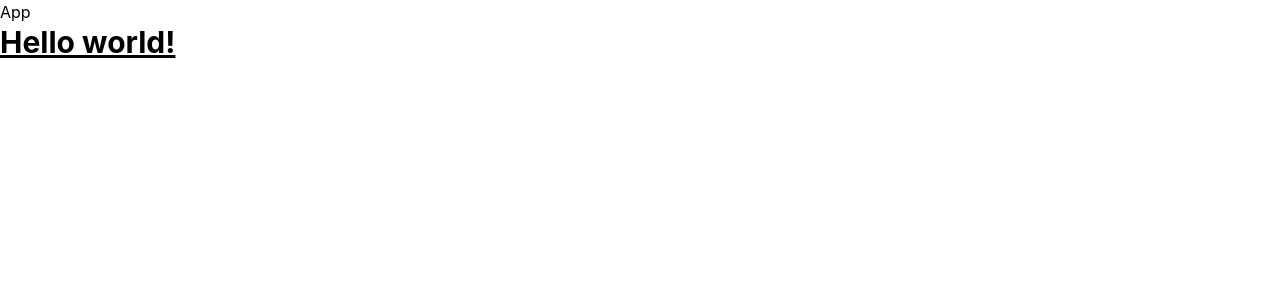
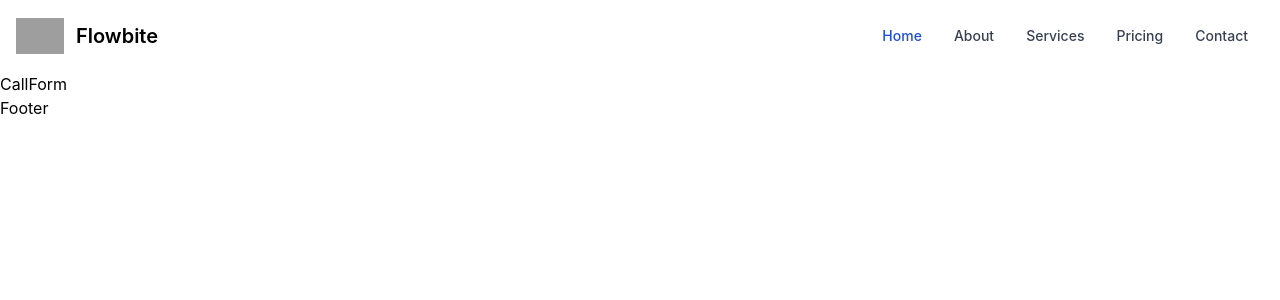
Before and after one commit to Quantumminded/front-end, a React (Create React App) app: page /CallForm in a window 1280 px wide. Shown: the top 300 px of the page. Built offline with nearby package versions, Linux system fonts and the light colour scheme; grey boxes are pictures that could not be loaded.

Commit message:
creating nav

```diff
--- a/src/App.js
+++ b/src/App.js
@@ -1,12 +1,43 @@
+import React from 'react'
+import { BrowserRouter, Routes, Route } from "react-router-dom";
+
+//Import pages
+import Nav from './Nav';
+import HeroPage from './HeroPage';
+import HomePage from './HomePage';
+import SignIn from './SignIn';
+import Footer from './Footer';
+import PostOffer from './PostOffer';
+import SelectRequest from './SelectRequest';
+import WorkerProfile from './WorkerProfile';
+import ClientProfile from './ClientProfile';
+import DocumentForm from './DocumentForm';
+import CallForm from './CallForm';
+import TransaltionForm from './TransaltionForm';
+import Category from './Category';
+
 
 function App() {
   return (
-    <div className="App">
-      App
-      <h1 className="text-3xl font-bold underline">
-      Hello world!
-      </h1>
-    </div>
+    <>
+      <Nav ></Nav>
+      <BrowserRouter>
+        <Routes>
+            <Route index element={<HeroPage />} />
+            <Route path='/homePage' element={<HomePage />} />
+            <Route path="/category/:id" element={<Category />} />
+            <Route path='/SignIn' element={<SignIn />} />
+            <Route path='/WorkerPorfile' element={<WorkerProfile />} />
+            <Route path='/ClientPorfile' element={<ClientProfile />} />
+            <Route path='/PostOffer' element={<PostOffer />} />
+            <Route path='/SelectRequest' element={<SelectRequest />} />
+            <Route path='/DocumentForm' element={<DocumentForm />} />
+            <Route path='/CallForm' element={<CallForm />} />
+            <Route path='/TransaltionForm' element={<TransaltionForm />} />
+        </Routes>
+      </BrowserRouter>
+      <Footer></Footer>
+    </>
   );
 }
 
--- /dev/null
+++ b/src/CallForm.js
@@ -0,0 +1,9 @@
+import React from 'react'
+
+const CallForm = () => {
+  return (
+    <div>CallForm</div>
+  )
+}
+
+export default CallForm
--- a/src/CallFrom.js
+++ /dev/null
@@ -1,9 +0,0 @@
-import React from 'react'
-
-const CallFrom = () => {
-  return (
-    <div>CallFrom</div>
-  )
-}
-
-export default CallFrom
--- a/src/DocumentForm.js
+++ b/src/DocumentForm.js
@@ -0,0 +1,9 @@
+import React from 'react'
+
+function DocumentForm() {
+  return (
+    <div>DocumentForm</div>
+  )
+}
+
+export default DocumentForm
--- a/src/Footer.js
+++ b/src/Footer.js
@@ -0,0 +1,9 @@
+import React from 'react'
+
+function Footer() {
+  return (
+    <div>Footer</div>
+  )
+}
+
+export default Footer
--- a/src/Nav.js
+++ b/src/Nav.js
@@ -2,7 +2,39 @@ import React from 'react'
 
 function Nav() {
   return (
-    <div>Nav</div>
+
+<nav className="bg-white border-gray-200 px-2 sm:px-4 py-2.5 rounded dark:bg-gray-900">
+  <div className="container flex flex-wrap items-center justify-between mx-auto">
+    <a href="https://flowbite.com/" className="flex items-center">
+        <img src="https://flowbite.com/docs/images/logo.svg" className="h-6 mr-3 sm:h-9" alt="Flowbite Logo" />
+        <span className="self-center text-xl font-semibold whitespace-nowrap dark:text-white">Flowbite</span>
+    </a>
+    <button data-collapse-toggle="navbar-default" type="button" className="inline-flex items-center p-2 ml-3 text-sm text-gray-500 rounded-lg md:hidden hover:bg-gray-100 focus:outline-none focus:ring-2 focus:ring-gray-200 dark:text-gray-400 dark:hover:bg-gray-700 dark:focus:ring-gray-600" aria-controls="navbar-default" aria-expanded="false">
+      <span className="sr-only">Open main menu</span>
+      <svg className="w-6 h-6" aria-hidden="true" fill="currentColor" viewBox="0 0 20 20" xmlns="http://www.w3.org/2000/svg"><path fillRule="evenodd" d="M3 5a1 1 0 011-1h12a1 1 0 110 2H4a1 1 0 01-1-1zM3 10a1 1 0 011-1h12a1 1 0 110 2H4a1 1 0 01-1-1zM3 15a1 1 0 011-1h12a1 1 0 110 2H4a1 1 0 01-1-1z" clipRule="evenodd"></path></svg>
+    </button>
+    <div className="hidden w-full md:block md:w-auto" id="navbar-default">
+      <ul className="flex flex-col p-4 mt-4 border border-gray-100 rounded-lg bg-gray-50 md:flex-row md:space-x-8 md:mt-0 md:text-sm md:font-medium md:border-0 md:bg-white dark:bg-gray-800 md:dark:bg-gray-900 dark:border-gray-700">
+        <li>
+          <a href="#" className="block py-2 pl-3 pr-4 text-white bg-blue-700 rounded md:bg-transparent md:text-blue-700 md:p-0 dark:text-white" aria-current="page">Home</a>
+        </li>
+        <li>
+          <a href="#" className="block py-2 pl-3 pr-4 text-gray-700 rounded hover:bg-gray-100 md:hover:bg-transparent md:border-0 md:hover:text-blue-700 md:p-0 dark:text-gray-400 md:dark:hover:text-white dark:hover:bg-gray-700 dark:hover:text-white md:dark:hover:bg-transparent">About</a>
+        </li>
+        <li>
+          <a href="#" className="block py-2 pl-3 pr-4 text-gray-700 rounded hover:bg-gray-100 md:hover:bg-transparent md:border-0 md:hover:text-blue-700 md:p-0 dark:text-gray-400 md:dark:hover:text-white dark:hover:bg-gray-700 dark:hover:text-white md:dark:hover:bg-transparent">Services</a>
+        </li>
+        <li>
+          <a href="#" className="block py-2 pl-3 pr-4 text-gray-700 rounded hover:bg-gray-100 md:hover:bg-transparent md:border-0 md:hover:text-blue-700 md:p-0 dark:text-gray-400 md:dark:hover:text-white dark:hover:bg-gray-700 dark:hover:text-white md:dark:hover:bg-transparent">Pricing</a>
+        </li>
+        <li>
+          <a href="#" className="block py-2 pl-3 pr-4 text-gray-700 rounded hover:bg-gray-100 md:hover:bg-transparent md:border-0 md:hover:text-blue-700 md:p-0 dark:text-gray-400 md:dark:hover:text-white dark:hover:bg-gray-700 dark:hover:text-white md:dark:hover:bg-transparent">Contact</a>
+        </li>
+      </ul>
+    </div>
+  </div>
+</nav>
+
   )
 }
 
--- a/src/SelectRequest.js
+++ b/src/SelectRequest.js
@@ -0,0 +1,9 @@
+import React from 'react'
+
+function SelectRequest() {
+  return (
+    <div>SelectRequest</div>
+  )
+}
+
+export default SelectRequest
--- a/src/WorkerProfile.js
+++ b/src/WorkerProfile.js
@@ -0,0 +1,9 @@
+import React from 'react'
+
+function WorkerProfile() {
+  return (
+    <div>WorkerProfile</div>
+  )
+}
+
+export default WorkerProfile
```
